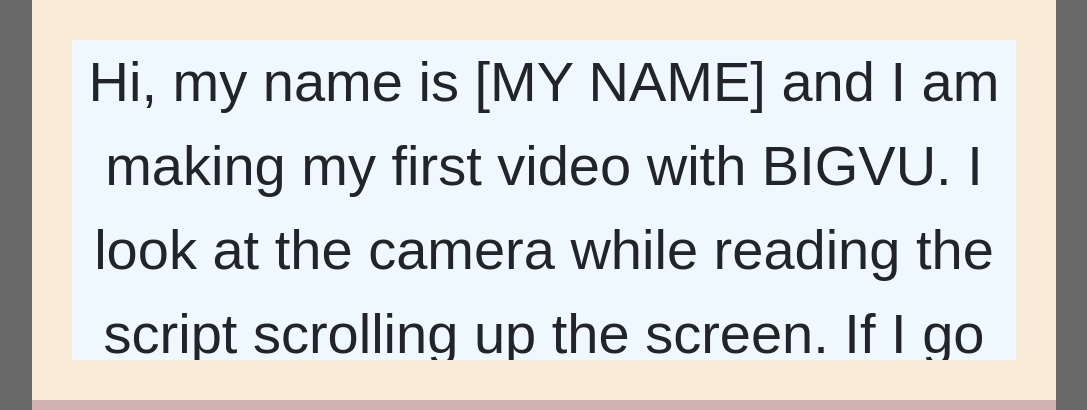
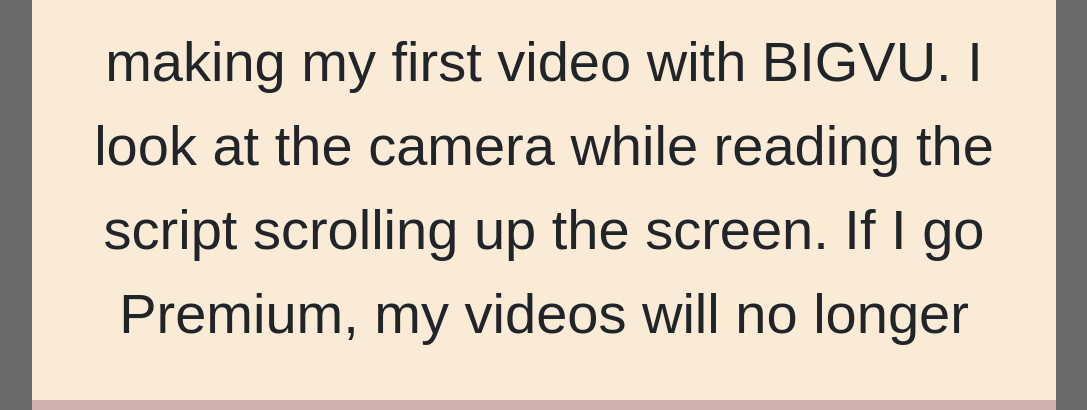
Before and after one commit to SebasMen/teleprompt-app, a React (Create React App) app: page /teleprompter in a window 1280 px wide. Shown: the top 410 px of the page, without its empty margins (96-1183 px from the left). Built offline with nearby package versions, Linux system fonts and the light colour scheme; no server answers.

Commit message:
scroll automatico listo

```diff
--- /dev/null
+++ b/src/components/ScriptScroll.js
@@ -0,0 +1,55 @@
+import React, { useEffect, useState, useRef } from 'react'
+import '../styles/components/ScriptScroll.css';
+
+const ScriptScroll = () => {
+  const textRef = useRef();
+	const [positionTop, setPositionTop] = useState(0);
+  const [positionBottom, setPositionBottom] = useState(0);
+  const [start, setStart] = useState(false);
+
+  useEffect(() => {
+    if(positionBottom === 0) {
+      setPositionTop(textRef.current.scrollTop);
+      setPositionBottom(textRef.current.scrollHeight - textRef.current.clientHeight)
+      console.log(positionTop, positionBottom)
+    }
+
+    if(positionTop < positionBottom) {
+      setStart(true)
+    }
+  // eslint-disable-next-line react-hooks/exhaustive-deps
+  }, [positionBottom]);
+
+  useEffect(() => {
+    let interval = null;
+
+    console.log(start)
+    if(start) {
+        interval = setInterval(() => {
+          setPositionTop(positionTop => positionTop + Math.floor(positionBottom * 0.05));
+          // textRef.current.scroll(0, positionTop);
+          textRef.current.scrollTo({
+            top: positionTop,
+            behavior: 'smooth'
+          });
+          if(positionTop >= positionBottom - 3) {
+            setStart(false)
+          }
+        }, 1000);
+    } else {
+        clearInterval(interval)
+    }
+
+    return () => clearInterval(interval);
+  }, [positionTop, positionBottom, start])
+
+  return (
+    <>
+      <p className='text__scroll' ref={textRef}>
+        Hi, my name is [MY NAME] and I am making my first video with BIGVU. I look at the camera while reading the script scrolling up the screen. If I go Premium, my videos will no longer have the BIGVU logo. It's one click to post my video on social media. It's that simple. no longer have the BIGVU logo. It's one click to post my video on social media. It's that simple.
+      </p>
+    </>
+  )
+}
+
+export default ScriptScroll
--- a/src/pages/Content.js
+++ b/src/pages/Content.js
@@ -7,6 +7,7 @@ const INITIAL_SCRIPT = `Hi, my name is [MY NAME] and I am making my first video
 const Content = () => {
   const [words, setWords] = useState(0);
   const [duration, setDuration] = useState(0);
+  // eslint-disable-next-line no-unused-vars
   const [script, setScript] = useState(INITIAL_SCRIPT);
 
   useEffect(() => {
--- a/src/pages/Teleprompter.js
+++ b/src/pages/Teleprompter.js
@@ -1,6 +1,7 @@
 import React, { useEffect, useState } from 'react'
 import Counter from '../components/Countertime';
 import Countdown from '../components/Countdown';
+import ScriptScroll from '../components/ScriptScroll';
 import WebCamRecorder from '../components/WebCamRecord';
 import '../styles/pages/Teleprompter.css';
 
@@ -33,9 +34,7 @@ const Teleprompter = () => {
         <div className='teleprompter'>
             <section className='content__text'>
                 <div className='text'>
-                    <p>
-                        Hi, my name is [MY NAME] and I am making my first video with BIGVU. I look at the camera while reading the script scrolling up the screen. If I go Premium, my videos will no longer have the BIGVU logo. It's one click to post my video on social media. It's that simple.
-                    </p>
+                    <ScriptScroll />
                 </div>
             </section>
 
--- /dev/null
+++ b/src/styles/components/ScriptScroll.css
@@ -0,0 +1,12 @@
+.text__scroll {
+  height: 100%;
+  font-size: 3.5rem;
+  text-align: center;
+  font-family: Arial, Helvetica, sans-serif;
+  overflow-y: scroll;
+  /* background-color: aliceblue; */
+}
+
+.text__scroll::-webkit-scrollbar {
+  display: none;
+}
--- a/src/styles/pages/Teleprompter.css
+++ b/src/styles/pages/Teleprompter.css
@@ -27,14 +27,14 @@
     background-color: antiquewhite;
 }
 
-.text p {
+/* .text p {
     height: 100%;
     font-size: 3.5rem;
     text-align: center;
     font-family: Arial, Helvetica, sans-serif;
-    overflow-y: hidden;
+    overflow-y: scroll;
     background-color: aliceblue;
-}
+} */
 
 .contet__countdown {
     position: absolute;
```
